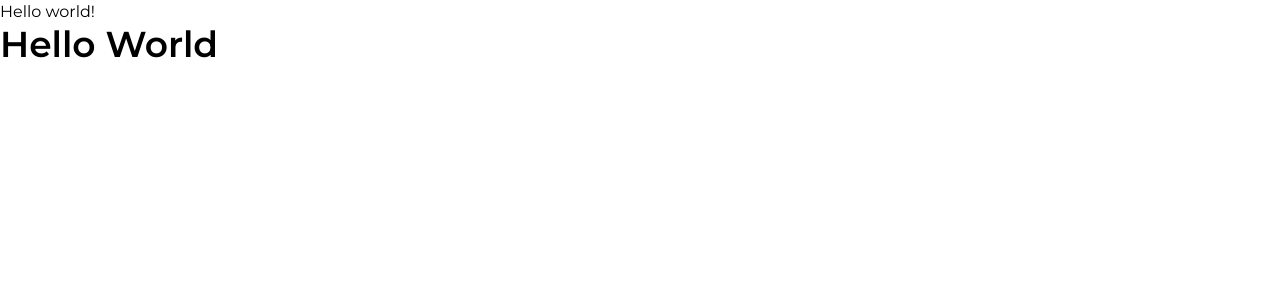
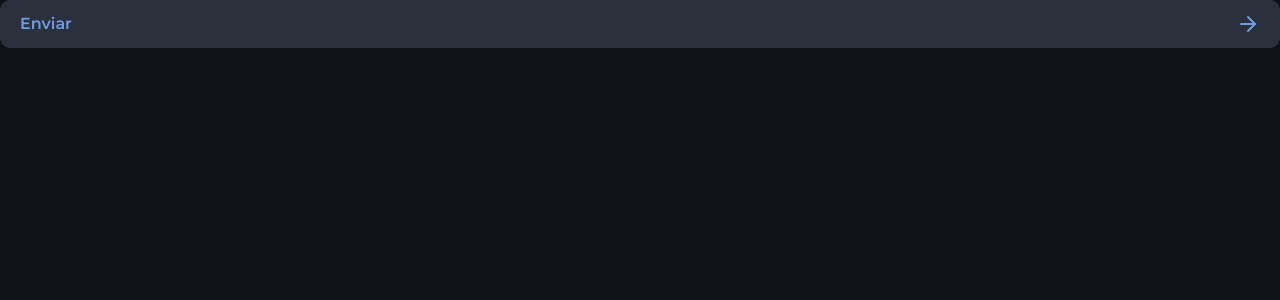
Before and after one commit to mthszr/NLW_connect, a Next.js app: page / in a window 1280 px wide. Shown: the top 300 px of the page. Built offline with nearby package versions, Linux system fonts and the light colour scheme.

Commit message:
add lucide-react dependency and create a Button component; update layout and home page styles

```diff
--- a/package.json
+++ b/package.json
@@ -10,6 +10,7 @@
   },
   "dependencies": {
     "@tailwindcss/postcss": "^4.0.6",
+    "lucide-react": "^0.475.0",
     "next": "15.1.7",
     "postcss": "^8.5.2",
     "react": "^19.0.0",
--- a/src/app/globals.css
+++ b/src/app/globals.css
@@ -19,4 +19,6 @@
 
     --font-heading: var(--font-oxanium);
     --font-sans: var(--font-montserrat);
+
+    --radius-xl: 0.625rem;
 }
--- a/src/app/layout.tsx
+++ b/src/app/layout.tsx
@@ -26,7 +26,7 @@
 }>) {
   return (
     <html lang="en" className={`${oxanium.variable} ${montserrat.variable}`}>
-      <body className="bg-black text-white">
+      <body className="bg-gray-900 text-gray-100 antialiased">
         {children}
       </body>
     </html>
--- a/src/app/page.tsx
+++ b/src/app/page.tsx
@@ -1,9 +1,13 @@
+import { ArrowRight } from 'lucide-react'
+import { Button } from '@/components/button';
+
 export default function Home() {
   return (
     <main>
-      <div>Hello world!</div>
-
-      <h1 className="text-4xl font-semibold font-oxanium">Hello World</h1>
+      <Button>
+        Enviar
+        <ArrowRight />
+      </Button>
     </main>
   );
 }
--- /dev/null
+++ b/src/components/button.tsx
@@ -0,0 +1,13 @@
+import { ReactNode } from 'react';
+
+interface ButtonProps {
+    children: ReactNode
+}
+
+export function Button(props: ButtonProps) {
+    return (
+        <button className="flex justify-between items-center px-5 h-12 bg-gray-500 text-blue font-semibold rounded-xl w-full cursor-pointer transition-colors duration-3 hover:bg-blue hover:text-gray-900">
+            {props.children}
+        </button>
+    )
+}
```
Also changed, not shown: 1 other file (tests, documents, lock files or other folders).
